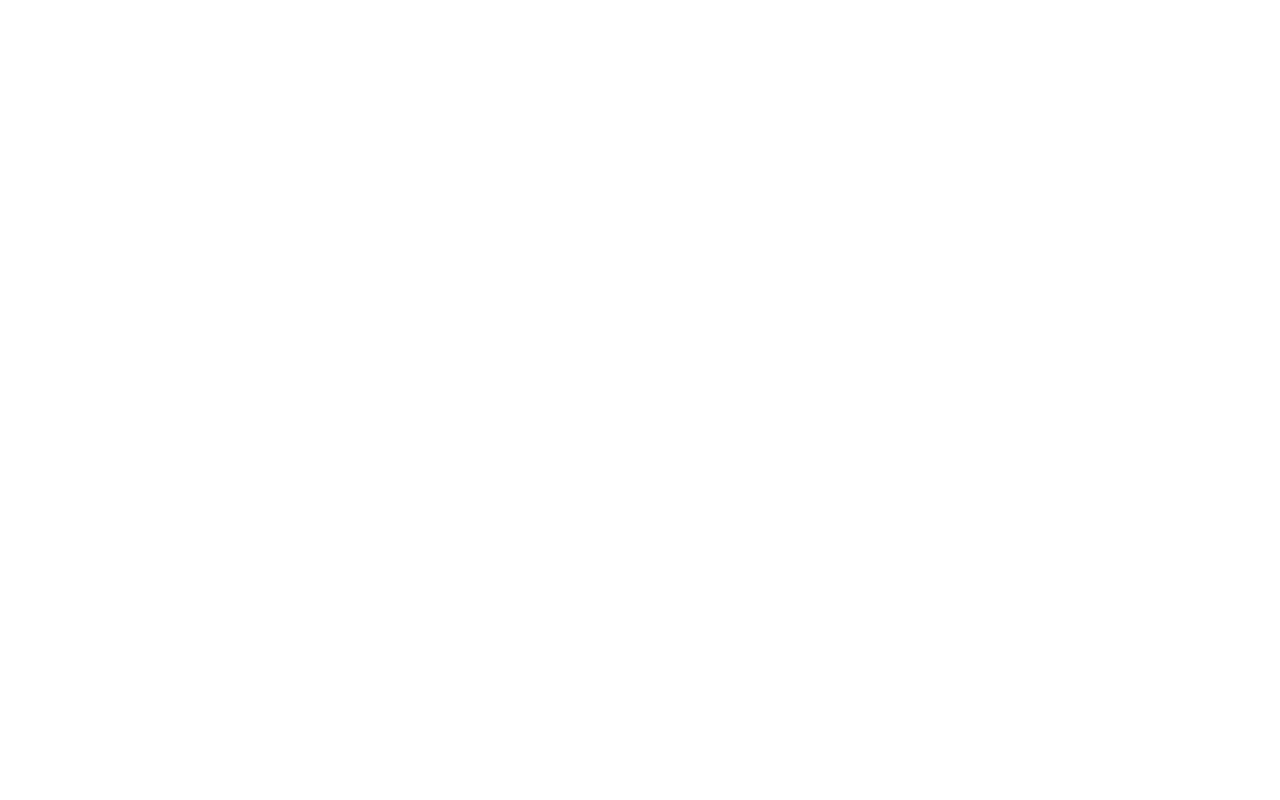
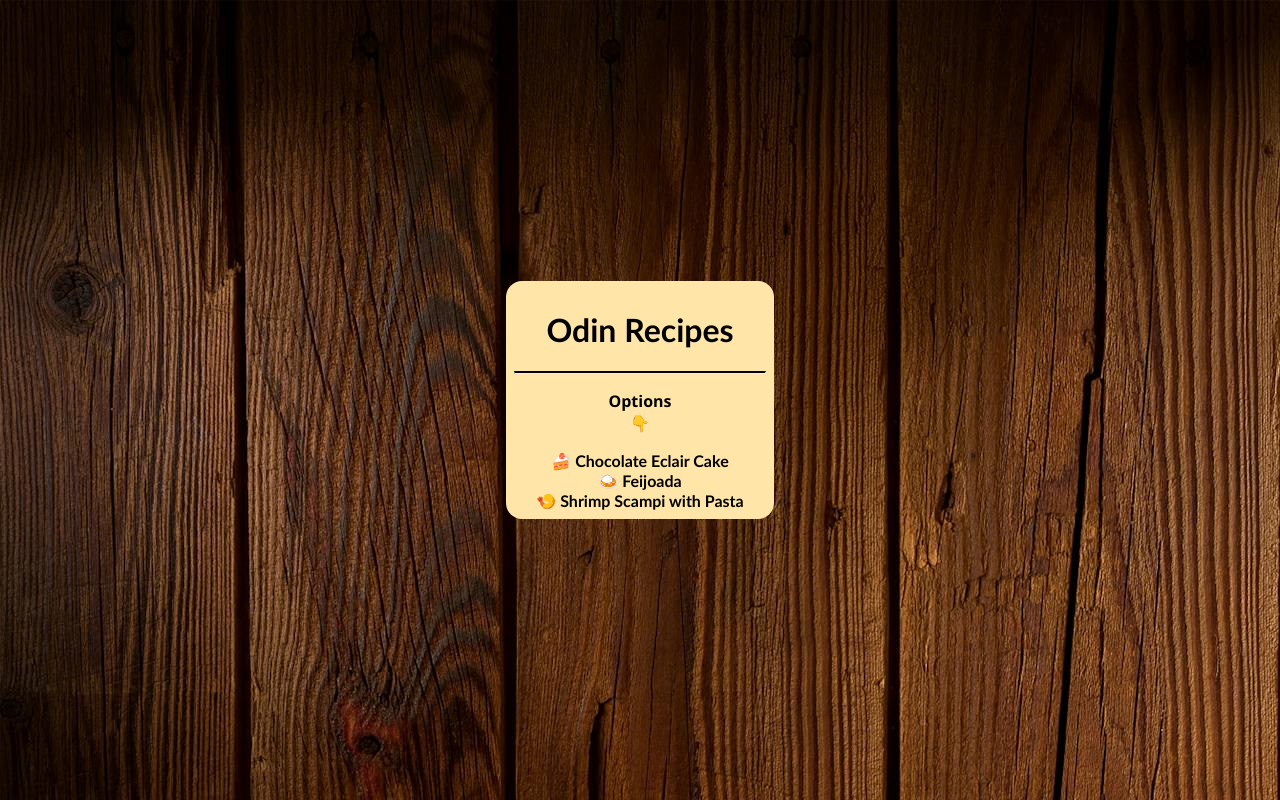
Before and after one commit to pedroives-public/odin-recipes, a plain HTML site: page index.html in a window 1280 px wide. Drawn offline with Linux system fonts and the light colour scheme.

Commit message:
feat: Create the Home Page

```diff
--- a/index.html
+++ b/index.html
@@ -4,6 +4,23 @@
     <meta charset="UTF-8" />
     <meta name="viewport" content="width=device-width, initial-scale=1.0" />
     <title>Odin Recipes</title>
+    <link rel="stylesheet" href="styles.css" />
   </head>
-  <body></body>
+
+  <body class="background">
+    <div class="menu-recipes">
+      <h1 class="title">Odin Recipes</h1>
+      <hr class="closeline" />
+      <p class="options">
+        Options <br />
+        &#128071;
+      </p>
+
+      <a href="">&#127856; Chocolate Eclair Cake</a>
+      <br />
+      <a href="">&#127835; Feijoada</a>
+      <br />
+      <a href="">&#127844; Shrimp Scampi with Pasta</a>
+    </div>
+  </body>
 </html>
--- a/styles.css
+++ b/styles.css
@@ -0,0 +1,42 @@
+.background {
+  background-image: url(/images/background.jpg);
+  display: flex;
+  justify-content: center;
+  align-items: center;
+  height: 100vh;
+  width: 100%;
+  margin: 0;
+}
+
+.menu-recipes {
+  background-color: rgb(255, 229, 168);
+  margin: auto;
+  padding: 0.5rem;
+  text-align: center;
+  justify-content: center;
+  border-radius: 1rem;
+}
+
+.title {
+  font-family: "Gill Sans", "Gill Sans MT", Calibri, "Trebuchet MS", sans-serif;
+  padding-inline: 2rem;
+  padding-bottom: 0.5 rem;
+}
+
+.options {
+  font-family: "Segoe UI", Tahoma, Geneva, Verdana, sans-serif;
+  font-weight: bold;
+  padding-bottom: 0.1rem;
+}
+
+.menu-recipes a {
+  text-decoration: none;
+  color: black;
+  font-family: "Gill Sans", "Gill Sans MT", Calibri, "Trebuchet MS", sans-serif;
+  font-weight: 600;
+}
+
+.closeline {
+  border-top: 2px solid;
+  color: rgb(0, 0, 0);
+}
```
